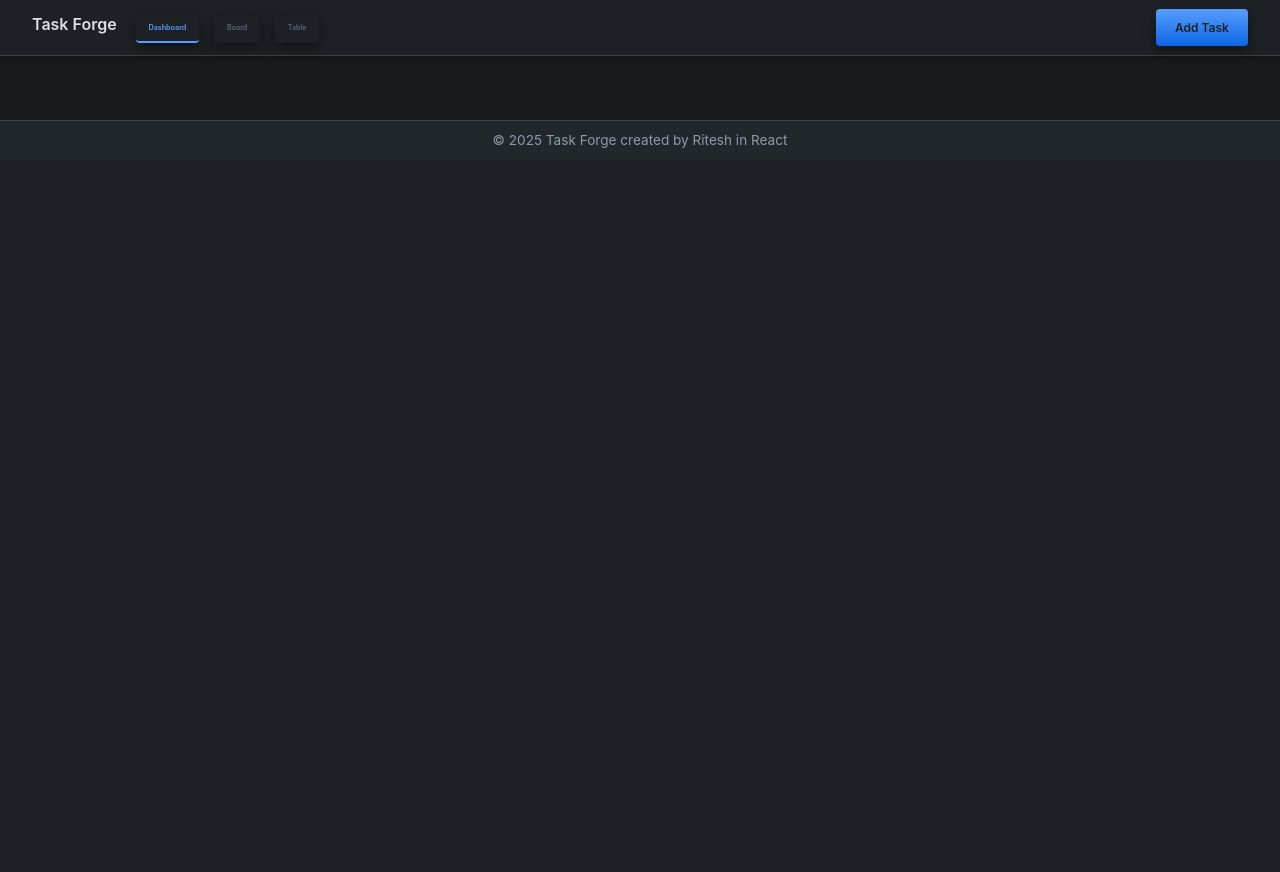
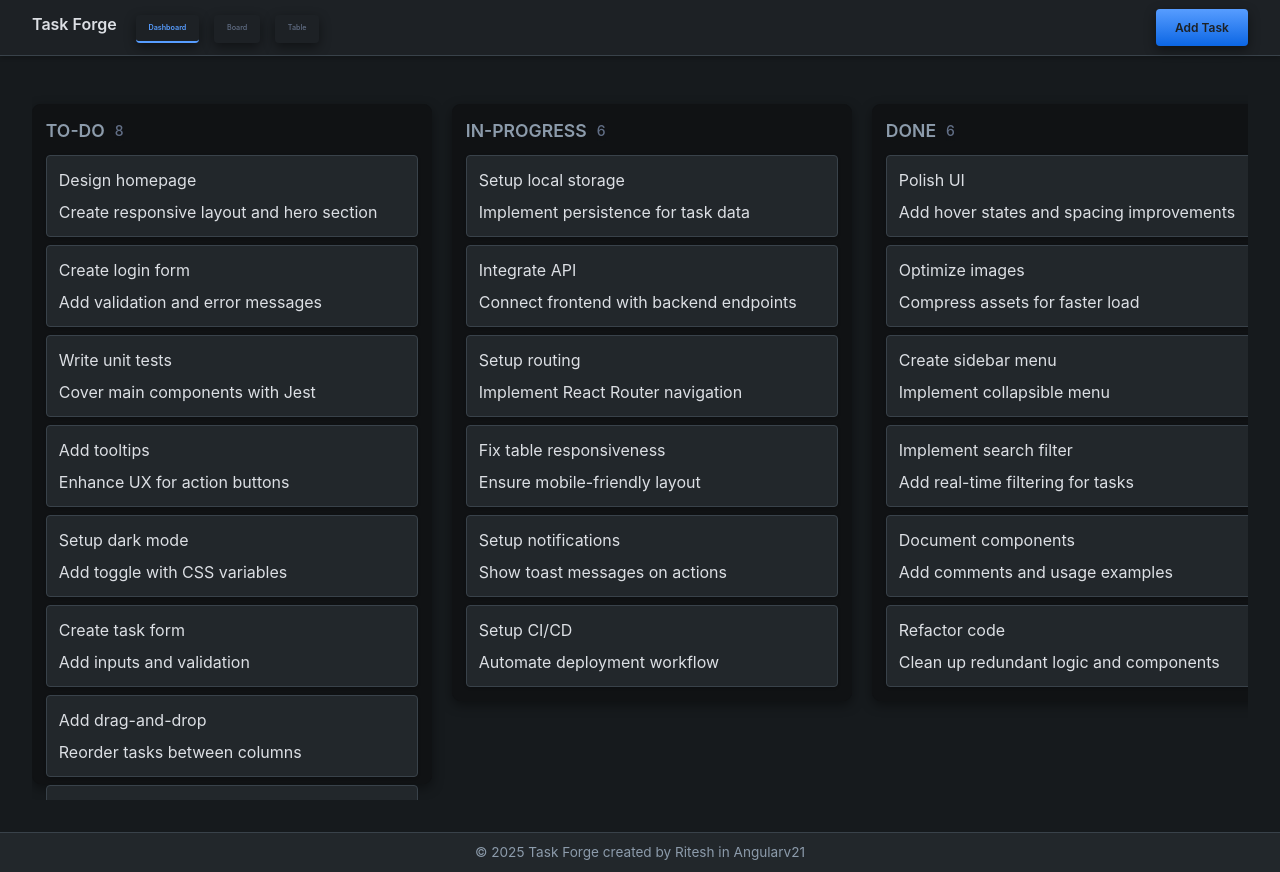
Before and after one commit to ritshkr1/task-forge, an Angular app: page /kanban in a window 1280 px wide. Before the commit this address led to /. Before the commit the page ends 800 px from the top, so only its background shows below. Built offline with nearby package versions, Linux system fonts and the light colour scheme.

Commit message:
Data shown in kanban.

```diff
--- a/src/app/app.routes.ts
+++ b/src/app/app.routes.ts
@@ -7,4 +7,8 @@ export const routes: Routes = [{
 {
     path: 'tasks',
     loadComponent: () => import('./pages/tasks-list/tasks-list').then(m => m.TasksList)
+},
+{
+    path: 'kanban',
+    loadComponent: () => import('./pages/kanban-dashboard/kanban-dashboard').then(m => m.KanbanDashboard)
 }];
--- /dev/null
+++ b/src/app/data-sharing/data-fetch.ts
@@ -0,0 +1,40 @@
+import { Injectable } from '@angular/core';
+import { Observable, of } from 'rxjs';
+import { TASKS_DATA } from '../pages/tasks-list/tasksData';
+import { Task,KanbanColumns } from '../interface/task.model';
+
+
+
+@Injectable({
+  providedIn: 'root',
+})
+export class DataFetch {
+  getData():Observable<any>{
+    return of([...TASKS_DATA])
+  }
+
+  groupTasks(Tasks: Task[]): KanbanColumns {
+  // Use the reduce method to iterate over the array only once
+  const groupedTasks = Tasks.reduce((acc, task) => {
+    // Determine which column (key) the task belongs to
+    const columnKey = task.status;
+
+    // Check if the key is valid and exists in the accumulator
+    if (acc.hasOwnProperty(columnKey)) {
+      acc[columnKey].push(task);
+    }
+    // Note: You could add an 'else' here to handle tasks with unknown statuses
+
+    // Return the accumulator for the next iteration
+    return acc;
+
+  }, {
+    // Initial value for the accumulator (acc)
+    'To-Do': [],
+    'In-Progress': [],
+    'Done': [],
+  } as KanbanColumns); // Assert the initial value type
+
+  return groupedTasks;
+}
+}
--- /dev/null
+++ b/src/app/interface/task.model.ts
@@ -0,0 +1,20 @@
+export interface Task {
+  id: number ;
+  title: string;
+  description?: string;
+  status: 'To-Do' | 'In-Progress' | 'Done';
+  priority: 'High' | 'Medium' | 'Low';
+  deadline?: Date | string;
+//   createdAt: Date | string;
+//   assignedTo?: string | User;
+}
+
+export type KanbanColumns = {
+  'To-Do': Task[];
+  'In-Progress': Task[];
+  'Done': Task[];
+};
+interface User {
+  userId: number;
+  name: string;
+}
--- a/src/app/layout/footer/footer.html
+++ b/src/app/layout/footer/footer.html
@@ -1 +1 @@
-<footer>© 2025 Task Forge created by Ritesh in React</footer>
+<footer>© 2025 Task Forge created by Ritesh in Angularv21</footer>
--- a/src/app/layout/header/header.ts
+++ b/src/app/layout/header/header.ts
@@ -23,7 +23,14 @@ export class Header {
   }
   setTabName(tabName: string) {
     this.activeTabName = tabName;
-    const navigateTo = tabName === 'Table' ? '/tasks' : '/'
+    let navigateTo = '/'
+    if(tabName === 'Table'){
+      navigateTo = '/tasks'
+    }else if(tabName === 'Board'){
+      navigateTo = '/kanban'
+    }else{
+      navigateTo = '/'
+    }
     this.route.navigate([navigateTo])
   }
 
--- /dev/null
+++ b/src/app/pages/kanban-dashboard/kanban-dashboard.html
@@ -0,0 +1,36 @@
+<div class="kanban-container">
+  @for(tabName of tabNames; track tabName){
+  <!-- <KanbanColumn key={tabName} tabTitle={tabName} handleDropData={handleDropData} dropZone={dropZone} setDropZone={setDropZone}>
+
+                    {tasks.filter((task) => task.status === tabName).map((task) => <KanbanCard priority={task.priority} key={task.id} id={task.id} updateId={handleUpdateTaskId} description={task.description} editTask={editTask}>{task.title}</KanbanCard>)}
+                    {createNewTask === tabName && <AddKanbanTask key={`${tabName} newtask`} tabName={tabName} addNewTask={kanbanStyleNewTask} />}
+                    <div style={{ display: 'flex', justifyContent: 'flex-end' }}>
+                        <button style={{ maxWidth: '50px', background: '#1f2937' }} onClick={e => setCreateNewTask((c) => tabName)}><AweFontIcons iconName={"plus"} /></button>
+                    </div>
+                </KanbanColumn> -->
+  <div class="kanban-column inprogress">
+    <!-- onDragEnter={handleDragEnter}
+        onDragLeave={e => { console.log('onDragLeave'); }}
+        onDragOver={e => { e.preventDefault(); console.log('onDragOver', classStyleName); }}
+        onDrop={handleDropEvent}> -->
+    <h3>
+      {{ tabName }}
+      <div class="kanban-column-count">{{ tasksInitialData[tabName].length }}</div>
+    </h3>
+    <!-- {children} -->
+    <!-- draggable="{true}"
+      onDragStart="{handleDragStart}"
+      onClick="{UpdateTask}" -->
+    @for(task of tasksInitialData[tabName]; track task.id){
+
+    <div class="kanban-card" draggable="true">
+      <div [style.display]="'flex'">
+        <p [style.width]="'85%'">{{ task.title }}</p>
+        <!-- <PriorityLabel priority={priority} /> -->
+      </div>
+      <p className="kanban-card-description">{{ task.description }}</p>
+    </div>
+    }
+  </div>
+  }
+</div>
--- /dev/null
+++ b/src/app/pages/kanban-dashboard/kanban-dashboard.ts
@@ -0,0 +1,50 @@
+import { Component } from '@angular/core';
+import { DataFetch } from '../../data-sharing/data-fetch';
+import { Task,KanbanColumns } from '../../interface/task.model';
+
+type TabNameType = 'To-Do' | 'In-Progress' | 'Done';
+
+@Component({
+  selector: 'app-kanban-dashboard',
+  imports: [],
+  templateUrl: './kanban-dashboard.html',
+  styleUrl: './kanban-dashboard.css',
+})
+export class KanbanDashboard {
+  tabNames: TabNameType[] = ["To-Do", "In-Progress", "Done"];
+  tasksInitialData:KanbanColumns = {
+  'To-Do': [],
+  'In-Progress':[],
+  'Done':[],
+}
+  inprogressList:Task[] = []
+  doneList :Task[] = []
+  constructor(private dataFetch : DataFetch){
+      this.dataFetch.getData().subscribe(data => {
+
+        this.tasksInitialData = this.dataFetch.groupTasks(data);
+        console.log(this.tasksInitialData)
+      })
+    }
+  getTabData(tabName:'To-Do' | 'In-Progress' | 'Done'){
+    let titleName = ""
+  let classStyleName = ""
+    if (tabName === "To-Do") {
+        titleName = "To Do"
+
+
+        classStyleName = "todo"
+    } else if (tabName === "In-Progress") {
+        titleName = "In Progress"
+        classStyleName = "inprogress"
+    } else {
+        titleName = "Done"
+        classStyleName = "done"
+    }
+  }
+
+  // getColumnClass(){
+  //   return `kanban-column ${dropZone === tabTitle ? 'kanban-column-dropzone' : ''} ${classStyleName}`
+  // }
+
+}
--- a/src/app/pages/tasks-list/tasks-list.ts
+++ b/src/app/pages/tasks-list/tasks-list.ts
@@ -1,5 +1,6 @@
 import { Component } from '@angular/core';
-import { TASKS_DATA } from './tasksData';
+import { DataFetch } from '../../data-sharing/data-fetch';
+import { Task } from '../../interface/task.model';
 
 @Component({
   selector: 'app-tasks-list',
@@ -15,8 +16,12 @@ export class TasksList {
     { key: 'Priority', direction: '' },
     { key: 'Deadline', direction: '' }
   ];
-
-  tasksInitialData = [...TASKS_DATA];
+   tasksInitialData :Task[]= []
+  constructor(private dataFetch : DataFetch){
+    this.dataFetch.getData().subscribe(data => {
+      this.tasksInitialData = data
+    })
+  }
 
   editTask(id: number) {
     console.log(id);
```
Also changed, not shown: src/app/pages/kanban-dashboard/kanban-dashboard.css (added), 2 other files (tests, documents, lock files or other folders).
